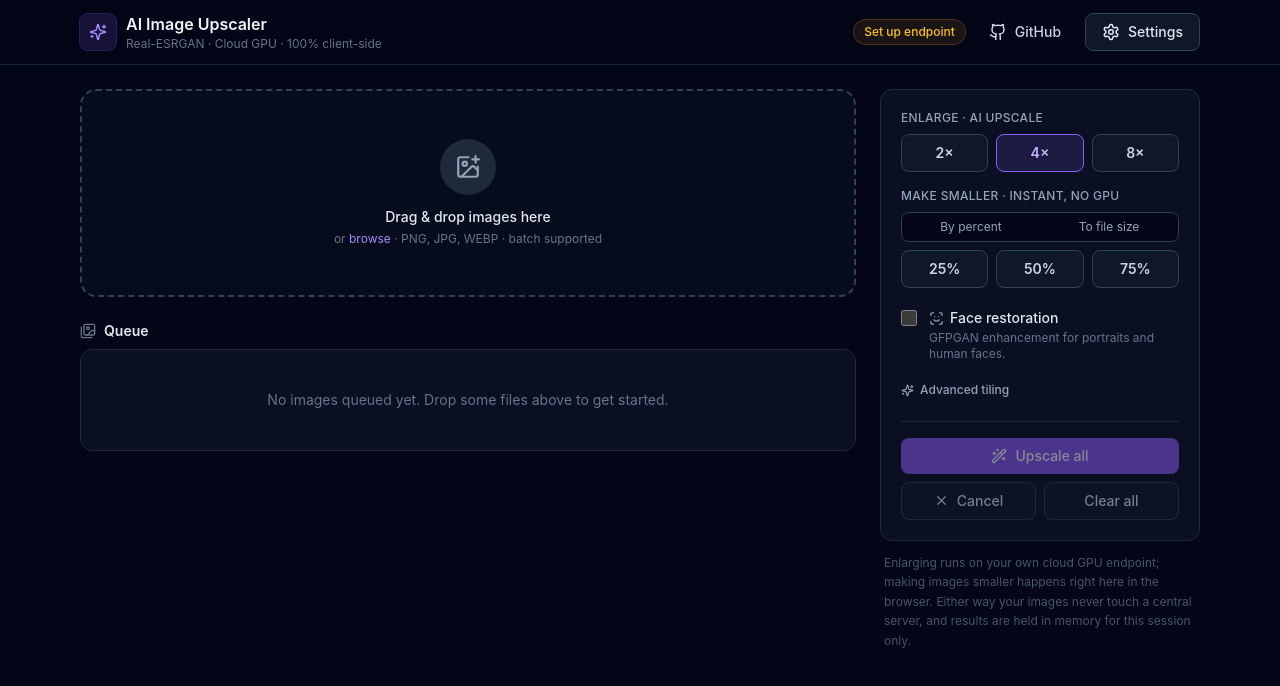
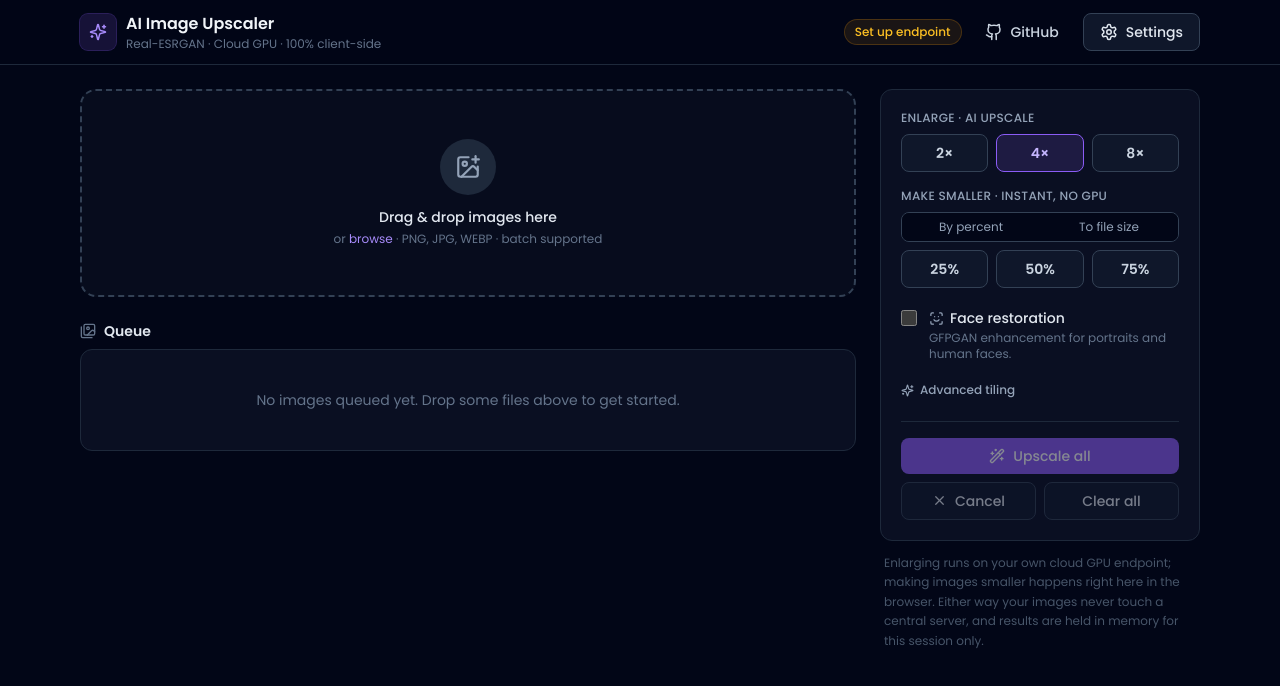
Before and after one commit to zhnuksyh/img-upscaler, a React (Vite) app: page / in a window 1280 px wide. Shown: the top 686 px of the page. Built offline with nearby package versions, Linux system fonts and the light colour scheme.

Commit message:
feat: use Poppins throughout, self-hosted
Bundle the font via @fontsource rather than a CDN so the installed PWA
renders correctly offline. Imports the latin-only entrypoints; the bare
weight files also pull in Devanagari and add ~380 KB to the precache.

```diff
--- a/package.json
+++ b/package.json
@@ -11,6 +11,7 @@
     "typecheck": "tsc -b --noEmit"
   },
   "dependencies": {
+    "@fontsource/poppins": "^5.3.0",
     "@gradio/client": "^1.9.0",
     "file-saver": "^2.0.5",
     "jszip": "^3.10.1",
@@ -27,6 +28,7 @@
     "postcss": "^8.4.49",
     "tailwindcss": "^3.4.17",
     "typescript": "^5.7.2",
-    "vite": "^6.0.7"
+    "vite": "^6.0.7",
+    "vite-plugin-pwa": "^1.3.0"
   }
 }
--- a/src/index.css
+++ b/src/index.css
@@ -15,8 +15,7 @@
 
   body {
     @apply bg-slate-950 text-slate-100 antialiased;
-    font-family: 'Inter', ui-sans-serif, system-ui, -apple-system, 'Segoe UI',
-      Roboto, Helvetica, Arial, sans-serif;
+    font-family: theme('fontFamily.sans');
   }
 
   /* Thin, dark-friendly scrollbars */
--- a/src/main.tsx
+++ b/src/main.tsx
@@ -1,7 +1,20 @@
 import { StrictMode } from 'react';
 import { createRoot } from 'react-dom/client';
 import App from './App';
+// Self-hosted Poppins — bundled rather than pulled from a CDN so the installed
+// PWA renders correctly offline. Latin subset and only the four weights the UI
+// uses; the full family would add ~380 KB of unused glyphs to the precache.
+import '@fontsource/poppins/latin-400.css';
+import '@fontsource/poppins/latin-500.css';
+import '@fontsource/poppins/latin-600.css';
+import '@fontsource/poppins/latin-700.css';
 import './index.css';
+import { registerSW } from 'virtual:pwa-register';
+
+// Precache the shell for offline use. Updates are applied on the next load
+// rather than immediately, so a new deploy can't swap assets out from under
+// an in-flight batch.
+registerSW({ immediate: false });
 
 createRoot(document.getElementById('root')!).render(
   <StrictMode>
```
Also changed, not shown: 1 other file (tests, documents, lock files or other folders).
